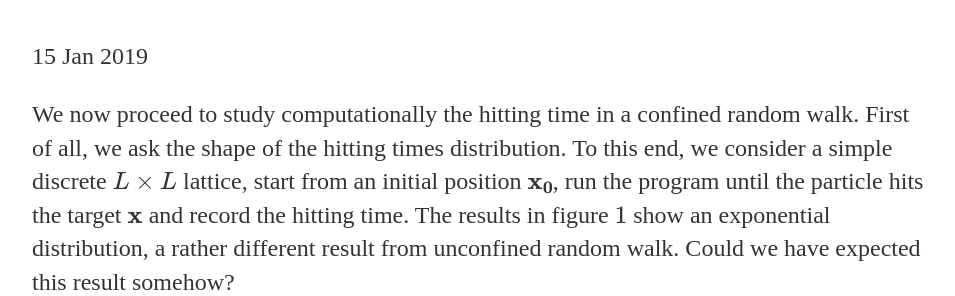
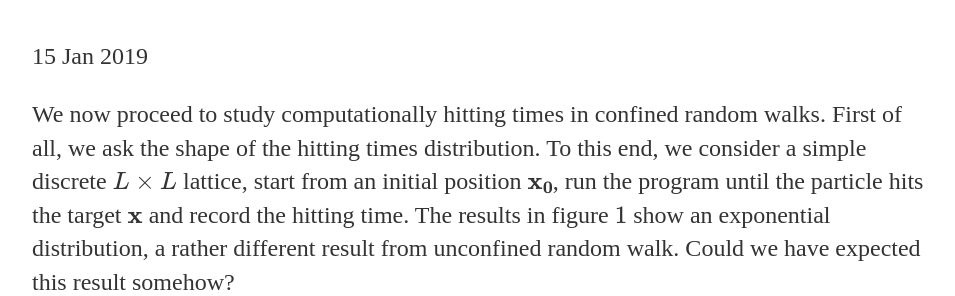
Before and after one commit to ghostsandmachines/ghostsandmachines.github.io, a Jekyll site: the page built from _posts/2019-01-15-confined-random-walk-part-II.md, in a window 1280 px wide. Shown: the part 212-508 px from the top of the page, without its empty margins (160-1115 px from the left). Built offline with Jekyll 4.4.1, drawn with Linux system fonts in a browser that asks for light colours; formulas are drawn with MathJax 3.

Commit message:
Update 2019-01-15-confined-random-walk-part-II.md

```diff
--- a/_posts/2019-01-15-confined-random-walk-part-II.md
+++ b/_posts/2019-01-15-confined-random-walk-part-II.md
@@ -4,7 +4,7 @@ title: "Confined random walk, Part II, Hitting Times"
 date: 2019-01-15
 ---
 
-We now proceed to study computationally the hitting time in a confined random walk. First of all, we ask the shape of the hitting times distribution. To this end, we consider a simple discrete $L \times L$ lattice, start from an initial position $\mathbf{x_0}$, run the program until the particle hits the target $\mathbf{x}$ and record the hitting time. The results in figure $1$ show an exponential distribution, a rather different result from unconfined random walk. Could we have expected this result somehow?
+We now proceed to study computationally hitting times in confined random walks. First of all, we ask the shape of the hitting times distribution. To this end, we consider a simple discrete $L \times L$ lattice, start from an initial position $\mathbf{x_0}$, run the program until the particle hits the target $\mathbf{x}$ and record the hitting time. The results in figure $1$ show an exponential distribution, a rather different result from unconfined random walk. Could we have expected this result somehow?
 
 <figure>
 <img src="{{ site.url }}/blog/img/hitting_times_all_data_fixed_distance.png" width="60%" alt="hitting_times">
```
